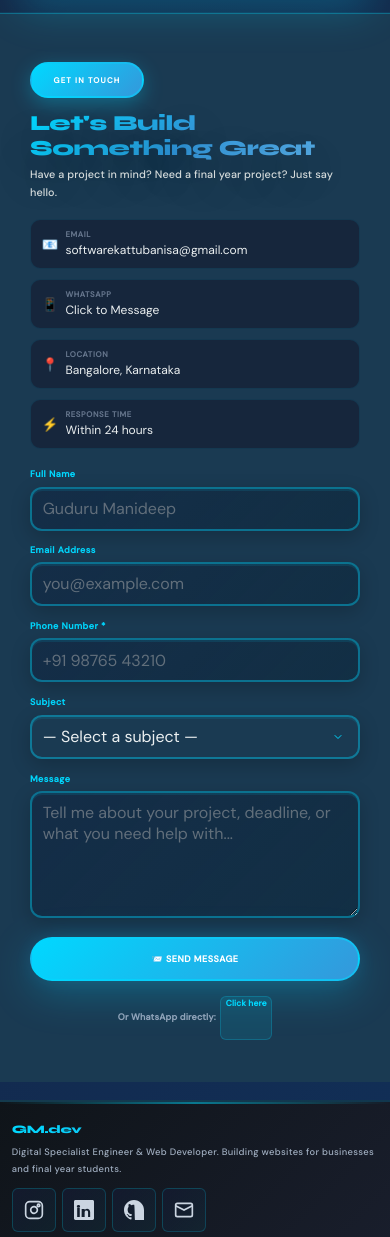
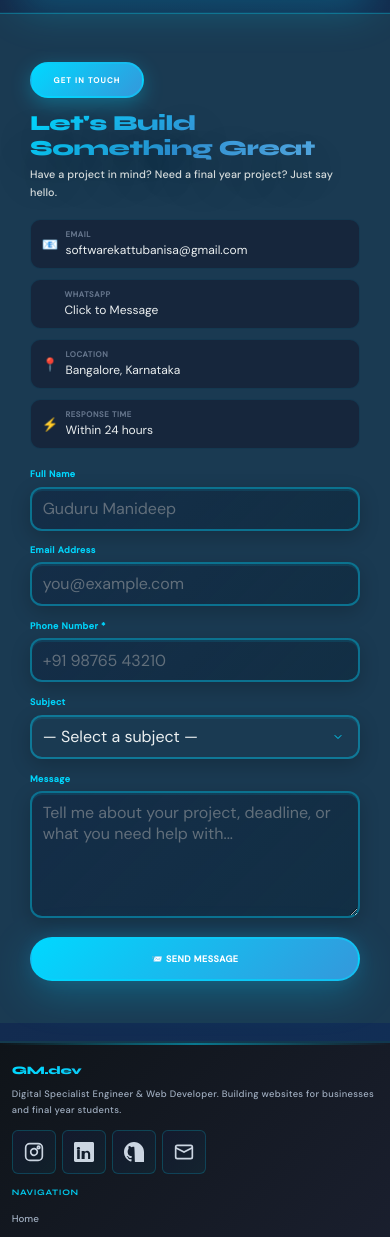
Before and after one commit to manideepguduru/Portfolio, a React (Vite) app in the folder frontend/: page / in a window 390 px wide. Shown: the part 2821-4058 px from the top of the page. Built offline with nearby package versions, Linux system fonts and the light colour scheme; no server answers.

Commit message:
Changes made in frontend part in mobile version

```diff
--- a/frontend/src/components/sections/ContactForm.tsx
+++ b/frontend/src/components/sections/ContactForm.tsx
@@ -113,9 +113,6 @@ export default function ContactForm() {
       <button type="submit" className="btn-primary" disabled={loading} style={{ width: '100%', justifyContent: 'center' }}>
         {loading ? '⏳ Sending...' : '📨 Send Message'}
       </button>
-      <p className={styles.alt}>
-        Or WhatsApp directly: <a href="https://wa.me/919346929001" target="_blank" rel="noopener">Click here</a>
-      </p>
     </form>
   );
 }
--- a/frontend/src/pages/HomePage.module.css
+++ b/frontend/src/pages/HomePage.module.css
@@ -81,6 +81,11 @@
   transform: translateX(4px);
 }
 .ci span { font-size: 1.3rem; flex-shrink: 0; }
+.ciNoIcon::before {
+  content: '';
+  width: 1.3rem;
+  flex-shrink: 0;
+}
 .ciLabel {
   font-size: 0.72rem;
   color: #64748b;
--- a/frontend/src/pages/HomePage.tsx
+++ b/frontend/src/pages/HomePage.tsx
@@ -103,7 +103,7 @@ export default function HomePage() {
             <p className="section-sub">Have a project in mind? Need a final year project? Just say hello.</p>
             <div className={styles.contactItems}>
               <div className={styles.ci}><span>📧</span><div><div className={styles.ciLabel}>Email</div><div>softwarekattubanisa@gmail.com</div></div></div>
-              <div className={styles.ci}><span>📱</span><div><div className={styles.ciLabel}>WhatsApp</div><div><a href="https://wa.me/919346929001" target="_blank" rel="noopener" style={{ color: 'var(--primary)', textDecoration: 'none' }}>Click to Message</a></div></div></div>
+              <div className={`${styles.ci} ${styles.ciNoIcon}`}><div><div className={styles.ciLabel}>WhatsApp</div><div><a href="https://wa.me/919346929001" target="_blank" rel="noopener" style={{ color: 'var(--primary)', textDecoration: 'none' }}>Click to Message</a></div></div></div>
               <div className={styles.ci}><span>📍</span><div><div className={styles.ciLabel}>Location</div><div>Bangalore, Karnataka</div></div></div>
               <div className={styles.ci}><span>⚡</span><div><div className={styles.ciLabel}>Response Time</div><div>Within 24 hours</div></div></div>
             </div>
```
